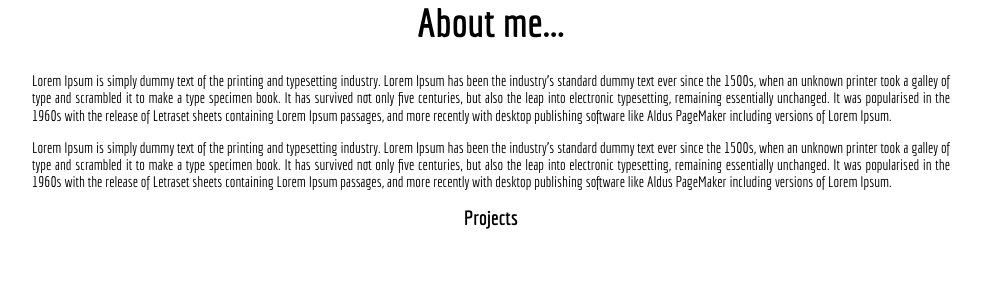
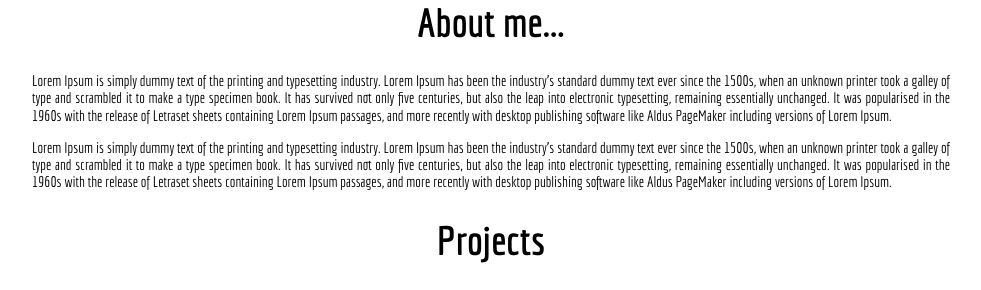
Before and after one commit to aldofiore28/portfolio-build, a PHP site: page / in a window 1280 px wide. Shown: the part 810-1100 px from the top of the page, without its empty margins (249-1230 px from the left). Before the commit the page ends 1039 px from the top, so only its background shows below. Run offline with PHP 8.4, Linux system fonts and the light colour scheme.

Commit message:
added header project section size

```diff
--- a/styles/styles.css
+++ b/styles/styles.css
@@ -126,6 +126,12 @@ body {
   text-align: justify;
 }
 
+/* Project Section */
+
+.projects h1 {
+  font-size: 4rem;
+}
+
 /* Footer */
 
 .hidden-contact {
```
